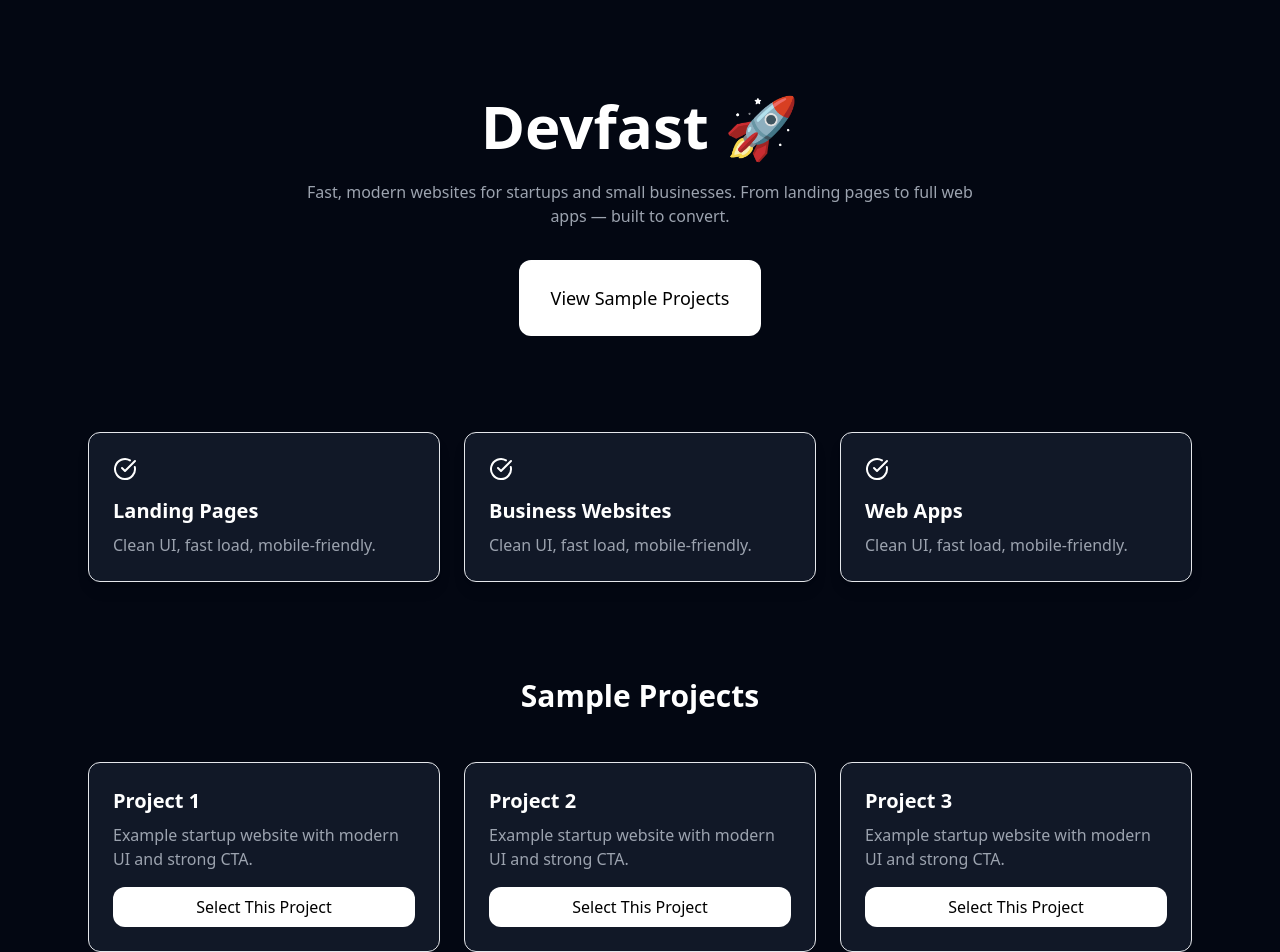
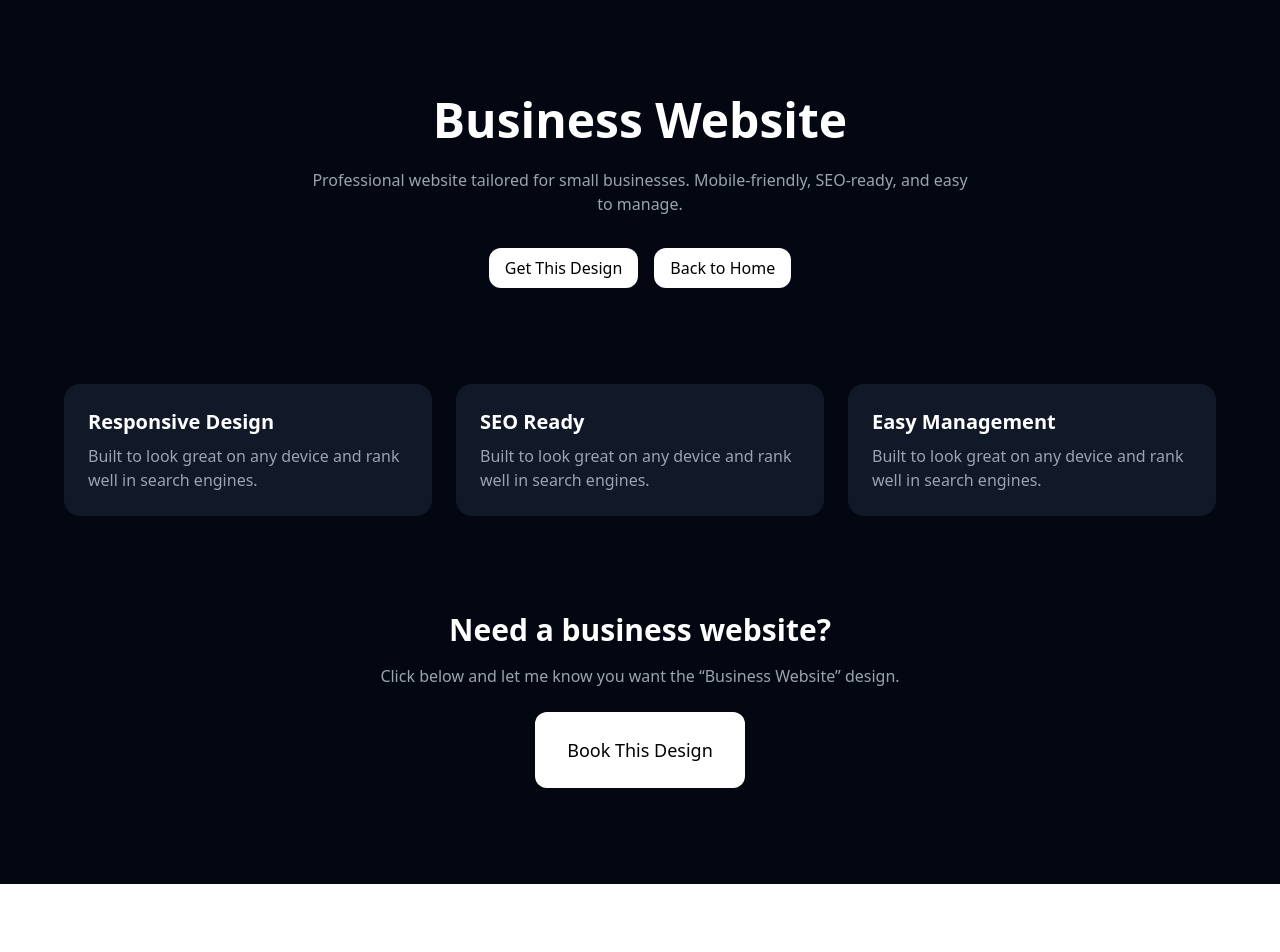
Before and after one commit to Devwezardtech/devfast, a React (Create React App) app: page /samples/business in a window 1280 px wide. Shown: the top 952 px of the page. After the commit the page ends 884 px from the top, so only its background shows below. Built offline with nearby package versions, Linux system fonts and the light colour scheme.

Commit message:
adding view sample

```diff
--- a/package.json
+++ b/package.json
@@ -11,6 +11,7 @@
     "lucide-react": "^0.563.0",
     "react": "^19.2.4",
     "react-dom": "^19.2.4",
+    "react-router-dom": "^6.22.3",
     "react-scripts": "5.0.1",
     "web-vitals": "^2.1.4"
   },
--- a/src/App.js
+++ b/src/App.js
@@ -1,12 +1,32 @@
-import './index.css';
-import DevfastLanding from './page/home';
+import React from "react";
+import { Routes, Route } from "react-router-dom";
+import DevfastLanding from "./page/home";
+import LandingSample from "./page/sample/landing";
+import BusinessWebsiteSample from "./page/sample/business";
+import WebAppDashboardSample from "./page/sample/web";
 
-function App() {
+
+export default function App() {
   return (
-    <>
-    <DevfastLanding />
-    </>
-  )
+    <Routes>
+      {/* Home */}
+      <Route path="/" element={<DevfastLanding />} />
+
+      {/* Sample Projects */}
+      <Route path="/samples/landing" element={<LandingSample />} />
+      <Route path="/samples/business" element={<BusinessWebsiteSample />} />
+      <Route path="/samples/webapp" element={<WebAppDashboardSample />} />
+
+
+      {/* 404 Fallback (optional but recommended) */}
+      <Route
+        path="*"
+        element={
+          <div className="min-h-screen bg-gray-950 text-white flex items-center justify-center">
+            <h1 className="text-3xl font-bold">404 — Page Not Found</h1>
+          </div>
+        }
+      />
+    </Routes>
+  );
 }
-
-export default App;
--- a/src/index.js
+++ b/src/index.js
@@ -1,17 +1,19 @@
-import React from 'react';
-import ReactDOM from 'react-dom/client';
-import './index.css';
-import App from './App';
-import reportWebVitals from './reportWebVitals';
+import React from "react";
+import ReactDOM from "react-dom/client";
+import { BrowserRouter } from "react-router-dom";
+import App from "./App";
+import "./index.css";
+import reportWebVitals from "./reportWebVitals";
 
-const root = ReactDOM.createRoot(document.getElementById('root'));
+const root = ReactDOM.createRoot(document.getElementById("root"));
+
 root.render(
   <React.StrictMode>
-    <App />
+    <BrowserRouter>
+      <App />
+    </BrowserRouter>
   </React.StrictMode>
 );
 
-// If you want to start measuring performance in your app, pass a function
-// to log results (for example: reportWebVitals(console.log))
-// or send to an analytics endpoint. Learn more: https://bit.ly/CRA-vitals
+// Optional performance logging
 reportWebVitals();
--- a/src/page/home.jsx
+++ b/src/page/home.jsx
@@ -2,8 +2,22 @@ import { motion } from "framer-motion";
 import { Card, CardContent } from "../components/ui/card";
 import { Button } from "../components/ui/button";
 import { Mail, CheckCircle } from "lucide-react";
+import { useNavigate } from "react-router-dom";
 
 export default function DevfastLanding() {
+  const navigate = useNavigate();
+
+  const landing =()=>{
+    navigate("/samples/landing")
+  }
+
+  const business =()=>{
+    navigate("/samples/business")
+  }
+
+  const web =()=>{
+    navigate("/samples/webapp")
+  }
   return (
     <div className="min-h-screen bg-gray-950 text-white">
       {/* HERO */}
@@ -41,21 +55,61 @@ export default function DevfastLanding() {
 
    {/* SAMPLE PROJECTS */}
 <section className="py-24 px-6 max-w-6xl mx-auto">
-        <h2 className="text-3xl font-bold text-center mb-12">Sample Projects</h2>
+  <h2 className="text-3xl font-bold text-center mb-12">
+    Sample Projects
+  </h2>
+
   <div className="grid md:grid-cols-3 gap-6">
-          {[1, 2, 3].map((item) => (
-            <Card key={item} className="bg-gray-900 rounded-2xl">
+    {/* Project 1 */}
+    <Card className="bg-gray-900 rounded-2xl shadow-lg">
       <CardContent className="p-6">
-                <h3 className="text-xl font-semibold">Project {item}</h3>
+        <h3 className="text-xl font-semibold">
+          Startup Landing Page
+        </h3>
         <p className="text-gray-400 mt-2">
-                  Example startup website with modern UI and strong CTA.
+          High-conversion landing page for SaaS startups.
+          Clean layout, strong CTA, and fast loading.
         </p>
-                <Button className="mt-4 w-full">Select This Project</Button>
+        <Button onClick={landing}  className="mt-4 w-full">
+          View This Sample
+        </Button>
       </CardContent>
     </Card>
-          ))}
+
+    {/* Project 2 */}
+    <Card className="bg-gray-900 rounded-2xl shadow-lg">
+      <CardContent className="p-6">
+        <h3 className="text-xl font-semibold">
+          Business Website
+        </h3>
+        <p className="text-gray-400 mt-2">
+          Professional website for small businesses.
+          Mobile-friendly, SEO-ready, and easy to manage.
+        </p>
+        <Button onClick={business}  className="mt-4 w-full">
+          View This Sample
+        </Button>
+      </CardContent>
+    </Card>
+
+    {/* Project 3 */}
+    <Card className="bg-gray-900 rounded-2xl shadow-lg">
+      <CardContent className="p-6">
+        <h3 className="text-xl font-semibold">
+          Web App Dashboard
+        </h3>
+        <p className="text-gray-400 mt-2">
+          Admin dashboard UI with modern components.
+          Ideal for MVPs and internal tools.
+        </p>
+        <Button onClick={web}  className="mt-4 w-full">
+          View This Sample
+        </Button>
+      </CardContent>
+    </Card>
   </div>
 </section>
+
 
       {/* CONTACT */}
       <section className="bg-gray-900 py-20 px-6 text-center">
@@ -66,14 +120,14 @@ export default function DevfastLanding() {
         <a
           href="mailto:youremail@gmail.com?subject=Website%20Project%20Inquiry"
         >
-          <Button className="mt-6 px-8 py-6 rounded-2xl text-lg">
+          <Button className="mt-2 px-4 py-1 rounded-lg text-md ">
             <Mail className="mr-2" /> Email Devfast
           </Button>
         </a>
       </section>
 
       {/* FOOTER */}
-      <footer className="text-center py-6 text-gray-500">
+      <footer className="text-center py-4 text-gray-700">
         © {new Date().getFullYear()} Devfast. Built fast. Built right.
       </footer>
     </div>
--- /dev/null
+++ b/src/page/sample/business.jsx
@@ -0,0 +1,66 @@
+import { motion } from "framer-motion";
+import { Button } from "../../components/ui/button";
+import { Link } from "react-router-dom";
+
+export default function BusinessWebsiteSample() {
+  return (
+    <div className="min-h-screen bg-gray-950 text-white px-6">
+      {/* Hero */}
+      <section className="max-w-5xl mx-auto py-24 text-center">
+        <motion.h1
+          initial={{ opacity: 0, y: 30 }}
+          animate={{ opacity: 1, y: 0 }}
+          transition={{ duration: 0.6 }}
+          className="text-5xl font-bold"
+        >
+          Business Website
+        </motion.h1>
+
+        <p className="text-gray-400 mt-6 max-w-2xl mx-auto">
+          Professional website tailored for small businesses.
+          Mobile-friendly, SEO-ready, and easy to manage.
+        </p>
+
+        <div className="mt-8 flex justify-center gap-4">
+          <Button size="lg">Get This Design</Button>
+          <Button variant="outline" size="lg" asChild>
+            <Link to="/">Back to Home</Link>
+          </Button>
+        </div>
+      </section>
+
+      {/* Feature Section */}
+      <section className="max-w-6xl mx-auto grid md:grid-cols-3 gap-6">
+        {["Responsive Design", "SEO Ready", "Easy Management"].map((item, i) => (
+          <motion.div
+            key={item}
+            initial={{ opacity: 0, y: 20 }}
+            whileInView={{ opacity: 1, y: 0 }}
+            transition={{ delay: i * 0.15 }}
+            className="bg-gray-900 p-6 rounded-2xl"
+          >
+            <h3 className="text-xl font-semibold">{item}</h3>
+            <p className="text-gray-400 mt-2">
+              Built to look great on any device and rank well in search engines.
+            </p>
+          </motion.div>
+        ))}
+      </section>
+
+      {/* CTA */}
+      <section className="py-24 text-center">
+        <h2 className="text-3xl font-bold">Need a business website?</h2>
+        <p className="text-gray-400 mt-4">
+          Click below and let me know you want the “Business Website” design.
+        </p>
+        <a
+          href="mailto:youremail@gmail.com?subject=I%20want%20the%20Business%20Website"
+        >
+          <Button className="mt-6 px-8 py-6 text-lg">
+            Book This Design
+          </Button>
+        </a>
+      </section>
+    </div>
+  );
+}
--- /dev/null
+++ b/src/page/sample/landing.jsx
@@ -0,0 +1,66 @@
+import { motion } from "framer-motion";
+import { Button } from "../../components/ui/button";
+import { Link } from "react-router-dom";
+
+export default function LandingSample() {
+  return (
+    <div className="min-h-screen bg-gray-950 text-white px-6">
+      {/* Hero */}
+      <section className="max-w-5xl mx-auto py-24 text-center">
+        <motion.h1
+          initial={{ opacity: 0, y: 30 }}
+          animate={{ opacity: 1, y: 0 }}
+          transition={{ duration: 0.6 }}
+          className="text-5xl font-bold"
+        >
+          Startup Landing Page
+        </motion.h1>
+
+        <p className="text-gray-400 mt-6 max-w-2xl mx-auto">
+          A high-converting landing page designed for startups.
+          Built to capture leads and explain your product clearly.
+        </p>
+
+        <div className="mt-8 flex justify-center gap-4">
+          <Button size="lg">Get This Design</Button>
+          <Button variant="outline" size="lg" asChild>
+            <Link to="/">Back to Home</Link>
+          </Button>
+        </div>
+      </section>
+
+      {/* Feature Section */}
+      <section className="max-w-6xl mx-auto grid md:grid-cols-3 gap-6">
+        {["Fast Performance", "Modern UI", "Mobile Ready"].map((item, i) => (
+          <motion.div
+            key={item}
+            initial={{ opacity: 0, y: 20 }}
+            whileInView={{ opacity: 1, y: 0 }}
+            transition={{ delay: i * 0.15 }}
+            className="bg-gray-900 p-6 rounded-2xl"
+          >
+            <h3 className="text-xl font-semibold">{item}</h3>
+            <p className="text-gray-400 mt-2">
+              Optimized for speed, conversions, and user experience.
+            </p>
+          </motion.div>
+        ))}
+      </section>
+
+      {/* CTA */}
+      <section className="py-24 text-center">
+        <h2 className="text-3xl font-bold">Want this exact website?</h2>
+        <p className="text-gray-400 mt-4">
+          Click below and tell me you want the “Startup Landing Page” design.
+        </p>
+        <a
+          href="mailto:youremail@gmail.com?subject=I%20want%20the%20Startup%20Landing%20Page"
+        >
+          <Button className="mt-6 px-8 py-6 text-lg">
+            Book This Design
+          </Button>
+        </a>
+      </section>
+    </div>
+  );
+}
--- /dev/null
+++ b/src/page/sample/web.jsx
@@ -0,0 +1,75 @@
+import { motion } from "framer-motion";
+import { Button } from "../../components/ui/button";
+import { Link } from "react-router-dom";
+
+export default function WebAppDashboardSample() {
+  return (
+    <div className="min-h-screen bg-gray-950 text-white px-6">
+      {/* Hero */}
+      <section className="max-w-5xl mx-auto py-24 text-center">
+        <motion.h1
+          initial={{ opacity: 0, y: 30 }}
+          animate={{ opacity: 1, y: 0 }}
+          transition={{ duration: 0.6 }}
+          className="text-5xl font-bold"
+        >
+          Web App Dashboard
+        </motion.h1>
+
+        <p className="text-gray-400 mt-6 max-w-2xl mx-auto">
+          Modern admin dashboard for web apps.
+          Clean UI, interactive components, and easy-to-read analytics panels.
+        </p>
+
+        <div className="mt-8 flex justify-center gap-4">
+          <Button size="lg">Get This Design</Button>
+          <Button variant="outline" size="lg" asChild>
+            <Link to="/">Back to Home</Link>
+          </Button>
+        </div>
+      </section>
+
+      {/* Feature Section */}
+      <section className="max-w-6xl mx-auto grid md:grid-cols-3 gap-6">
+        {[
+          "Analytics Overview",
+          "Interactive Components",
+          "Real-time Data"
+        ].map((item, i) => (
+          <motion.div
+            key={item}
+            initial={{ opacity: 0, y: 20 }}
+            whileInView={{ opacity: 1, y: 0 }}
+            transition={{ delay: i * 0.15 }}
+            className="bg-gray-900 p-6 rounded-2xl"
+          >
+            <h3 className="text-xl font-semibold">{item}</h3>
+            <p className="text-gray-400 mt-2">
+              {item === "Analytics Overview" &&
+                "Visualize key metrics and KPIs at a glance."}
+              {item === "Interactive Components" &&
+                "Tables, charts, and widgets with smooth interactions."}
+              {item === "Real-time Data" &&
+                "Keep your dashboard updated with live information."}
+            </p>
+          </motion.div>
+        ))}
+      </section>
+
+      {/* CTA */}
+      <section className="py-24 text-center">
+        <h2 className="text-3xl font-bold">Want this dashboard?</h2>
+        <p className="text-gray-400 mt-4">
+          Click below and tell me you want the “Web App Dashboard” design.
+        </p>
+        <a
+          href="mailto:youremail@gmail.com?subject=I%20want%20the%20Web%20App%20Dashboard"
+        >
+          <Button className="mt-6 px-8 py-6 text-lg">
+            Book This Design
+          </Button>
+        </a>
+      </section>
+    </div>
+  );
+}
```
Also changed, not shown: 1 other file (tests, documents, lock files or other folders). Lines whose indentation alone changed are shown as unchanged.
